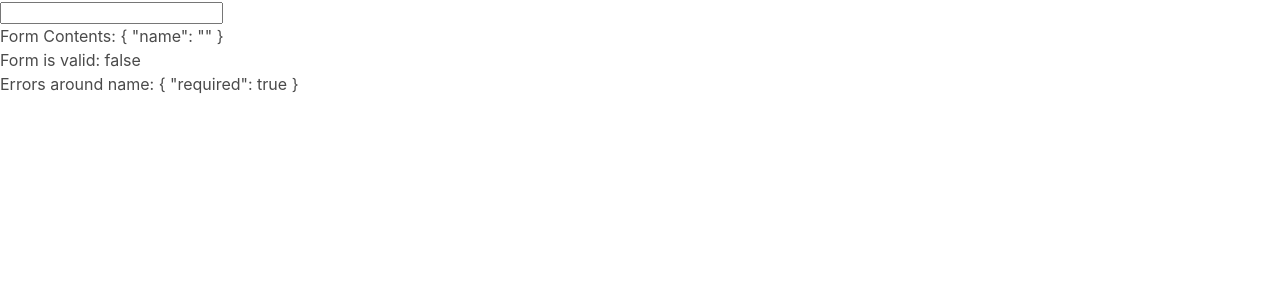
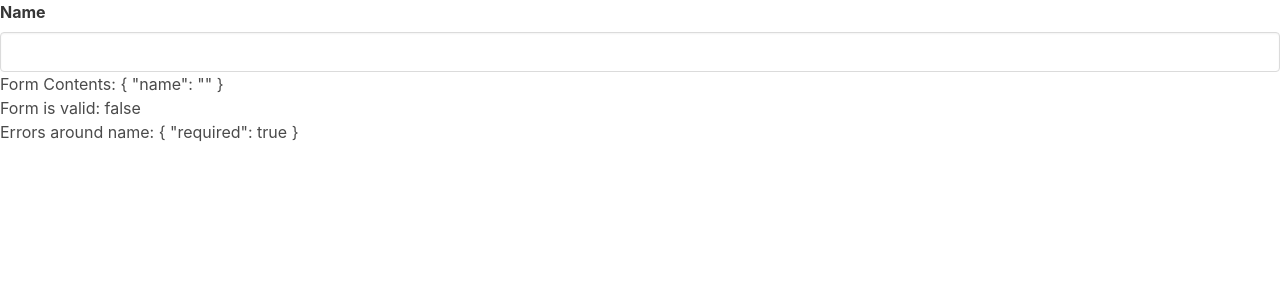
Before and after one commit to rcvrygirl/credit-card-form, an Angular app: page / in a window 1280 px wide. Shown: the top 300 px of the page. Built offline with nearby package versions, Linux system fonts and the light colour scheme.

Commit message:
add error styling

```diff
--- a/src/app/card-form/card-form.component.html
+++ b/src/app/card-form/card-form.component.html
@@ -1,5 +1,5 @@
 <form [formGroup]="cardForm">
-<app-input [control]="cardForm.get('name')"></app-input>
+<app-input label="Name" [control]="cardForm.get('name')"></app-input>
 </form>
 
 <div>Form Contents: {{ cardForm.value | json }}</div>
--- a/src/app/card-form/card-form.component.ts
+++ b/src/app/card-form/card-form.component.ts
@@ -11,6 +11,7 @@ export class CardFormComponent implements OnInit {
     name: new FormControl('', [
       Validators.required,
       Validators.minLength(3),
+      Validators.pattern('[a-zA-Z ]*')
     ])
   })
   constructor() {
--- a/src/app/input/input.component.html
+++ b/src/app/input/input.component.html
@@ -1,11 +1,23 @@
-<input [formControl]="control"/>
-<ng-container *ngIf="control.dirty && control.touched && control.errors">
-    <div *ngIf="control.errors.required">
+<div class="field">
+    <label class="label"> {{ label }}</label>
+    <div class="control">
+        <input
+            class="input"
+            [formControl]="control"
+            [ngClass]="{ 'is-danger': showErrors()}"
+        />
+    </div>
+    <ng-container *ngIf="showErrors()">
+        <div class="help is-danger" *ngIf="control.errors.required">
             Value is required.
         </div>
-    <div *ngIf="control.errors.minlength">
+        <div class="help is-danger" *ngIf="control.errors.minlength">
             Value you entered is
             {{ control.errors.minlength.actualLength}} characters,
             it must be {{ control.errors.minlength.requiredLength}} long.
         </div>
+        <div class="help is-danger" *ngIf="control.errors.pattern">
+            Incorrect format.
+        </div>
     </ng-container>
+</div>
--- a/src/app/input/input.component.ts
+++ b/src/app/input/input.component.ts
@@ -8,9 +8,16 @@ import { FormControl } from '@angular/forms';
 })
 export class InputComponent implements OnInit {
   @Input() control: FormControl;
+  @Input() label: string;
+
   constructor() { }
 
   ngOnInit(): void {
   }
 
+  showErrors() {
+    const { dirty, touched, errors } = this.control;
+    return dirty && touched && errors
+  }
+
 }
```
Lines whose indentation alone changed are shown as unchanged.
